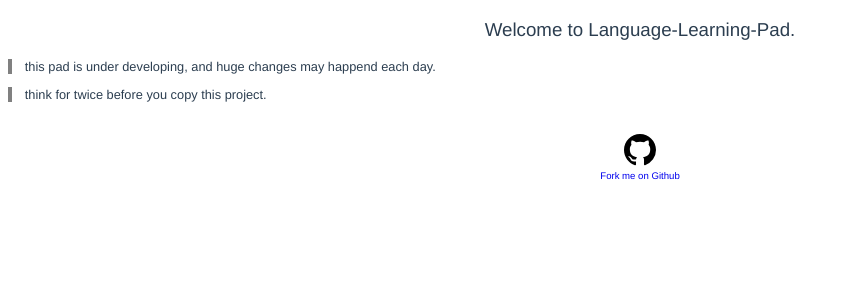
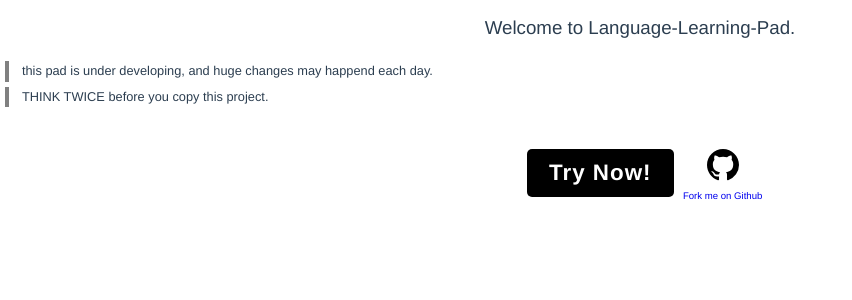
Before and after one commit to Jonham/language-learning-pad, a Vue app: page /#/ in a window 1280 px wide. Shown: the top 300 px of the page, without its empty margins (0-852 px from the left). Built offline with nearby package versions, Linux system fonts and the light colour scheme; the HTML template or start-up script is replaced by a standard one.

Commit message:
FieldHeader added
add less dependances and make first page

```diff
--- a/src/App.vue
+++ b/src/App.vue
@@ -10,7 +10,30 @@ export default {
 }
 </script>
 
-<style>
+<style lang="less">
+  html {
+      -ms-text-size-adjust: 100%;
+      -webkit-text-size-adjust: 100%;
+  }
+
+  body {
+      line-height: 1.6;
+      font-family: "Helvetica Neue",Helvetica,Arial,sans-serif;
+  }
+
+  * {
+      margin: 0;
+      padding: 0;
+  }
+
+  a img {
+      border: 0;
+  }
+
+  a {
+      text-decoration: none;
+  }
+
   #app {
     font-family: 'Avenir', Helvetica, Arial, sans-serif;
     -webkit-font-smoothing: antialiased;
--- a/src/components/Hello.vue
+++ b/src/components/Hello.vue
@@ -2,9 +2,10 @@
   <div class="hello">
     <h3>{{ msg }}</h3>
     <p>this pad is under developing, and huge changes may happend each day.</p>
-    <p>think for twice before you copy this project.</p>
+    <p>THINK TWICE before you copy this project.</p>
 
     <div class="bottom">
+      <router-link class="link-to-pad" to="/pad">Try Now!</router-link>
       <a class="github-fork" href="https://github.com/Jonham/language-learning-pad/tree/gh-pages">
         <svg aria-hidden="true" class="octicon octicon-mark-github" height="32" version="1.1" viewBox="0 0 16 16" width="32"><path fill-rule="evenodd" d="M8 0C3.58 0 0 3.58 0 8c0 3.54 2.29 6.53 5.47 7.59.4.07.55-.17.55-.38 0-.19-.01-.82-.01-1.49-2.01.37-2.53-.49-2.69-.94-.09-.23-.48-.94-.82-1.13-.28-.15-.68-.52-.01-.53.63-.01 1.08.58 1.23.82.72 1.21 1.87.87 2.33.66.07-.52.28-.87.51-1.07-1.78-.2-3.64-.89-3.64-3.95 0-.87.31-1.59.82-2.15-.08-.2-.36-1.02.08-2.12 0 0 .67-.21 2.2.82.64-.18 1.32-.27 2-.27.68 0 1.36.09 2 .27 1.53-1.04 2.2-.82 2.2-.82.44 1.1.16 1.92.08 2.12.51.56.82 1.27.82 2.15 0 3.07-1.87 3.75-3.65 3.95.29.25.54.73.54 1.48 0 1.07-.01 1.93-.01 2.2 0 .21.15.46.55.38A8.013 8.013 0 0 0 16 8c0-4.42-3.58-8-8-8z"></path></svg>
         <span>Fork me on Github</span>
@@ -24,16 +25,17 @@ export default {
 }
 </script>
 
-<!-- Add "scoped" attribute to limit CSS to this component only -->
-<style scoped>
+<style lang="less" scoped>
   h3 {
     font-weight: normal;
+    line-height: 3em;
   }
   p {
     border-left: 4px solid gray;
     padding-left: 1em;
     text-align: left;
     font-size: 0.8em;
+    margin: 0.4em;
   }
   .bottom {
     margin-top: 2em;
@@ -41,6 +43,7 @@ export default {
   .github-fork {
     text-decoration: none;
     display: inline-block;
+    vertical-align: middle;
   }
   .github-fork:hover {
     color: blue;
@@ -53,4 +56,28 @@ export default {
     font-size: 0.6em;
   }
 
+  .link-to-pad {
+    &:hover {
+      font-weight: bolder;
+      border-radius: 50%;
+      box-shadow: 2px 8px 2px gray;
+    }
+    &:actived {
+      font-weight: bolder;
+      border-radius: 50%;
+      box-shadow: 2px 8px 2px gray;
+    }
+
+    background-color: black;
+    color: white;
+    font-weight: bold;
+    letter-spacing: 1px;
+    text-decoration: none;
+    line-height: 3em;
+    font-size: 1.4em;
+    padding: 0.5em 1em;
+    border-radius: 5px;
+    margin: 0 0.4em;
+    transition: all 0.4s cubic-bezier(0.68, -0.55, 0.27, 1.55);
+  }
 </style>
--- /dev/null
+++ b/src/components/PadField.vue
@@ -0,0 +1,30 @@
+<template lang="html">
+  <div class="pad-field">
+    <field-header
+      :title="headerMsg"
+    ></field-header>
+  </div>
+</template>
+
+<script>
+import FieldHeader from './PadField/FieldHeader.vue'
+
+export default {
+  name: 'PadField',
+  data () {
+    return {
+      headerMsg: 'Click any word and ...'
+    }
+  },
+  components: {
+    FieldHeader
+  }
+}
+</script>
+
+<style lang="less" scoped>
+  .pad-field {
+    display: block;
+    width: 100%;
+  }
+</style>
--- /dev/null
+++ b/src/components/PadField/FieldHeader.vue
@@ -0,0 +1,38 @@
+<template lang="html">
+  <div class="pad-header">
+    <p v-text="guideMsg"></p>
+  </div>
+</template>
+
+<script>
+export default {
+  name: 'FieldHeader',
+  data () {
+    return {
+      guideMsg: 'Click any word and ...'
+    }
+  },
+  props: [
+    'title'
+  ],
+  mounted () {
+    if (this.title) {
+      this.guideMsg = this.title;
+    }
+  }
+}
+</script>
+
+<style lang="less" scoped>
+  @bg-color: black;
+  @font-color: white;
+
+  .pad-header {
+    text-align: left;
+    display: block;
+    width: 100%;
+    padding: 1em;
+    background-color: @bg-color;
+    color: @font-color;
+  }
+</style>
--- /dev/null
+++ b/src/less/reset.less
@@ -0,0 +1,22 @@
+html {
+    -ms-text-size-adjust: 100%;
+    -webkit-text-size-adjust: 100%;
+}
+
+body {
+    line-height: 1.6;
+    font-family: "Helvetica Neue",Helvetica,Arial,sans-serif;
+}
+
+* {
+    margin: 0;
+    padding: 0;
+}
+
+a img {
+    border: 0;
+}
+
+a {
+    text-decoration: none;
+}
--- a/src/router/index.js
+++ b/src/router/index.js
@@ -1,6 +1,8 @@
 import Vue from 'vue'
 import Router from 'vue-router'
+// components
 import Hello from 'components/Hello'
+import PadField from 'components/PadField'
 
 Vue.use(Router)
 
@@ -10,6 +12,11 @@ export default new Router({
       path: '/',
       name: 'Hello',
       component: Hello
+    },
+    {
+      path: '/pad',
+      name: 'PadField',
+      component: PadField
     }
   ]
 })
```
Also changed, not shown: package.json (+11 -9 lines). Lines whose indentation alone changed are shown as unchanged.
